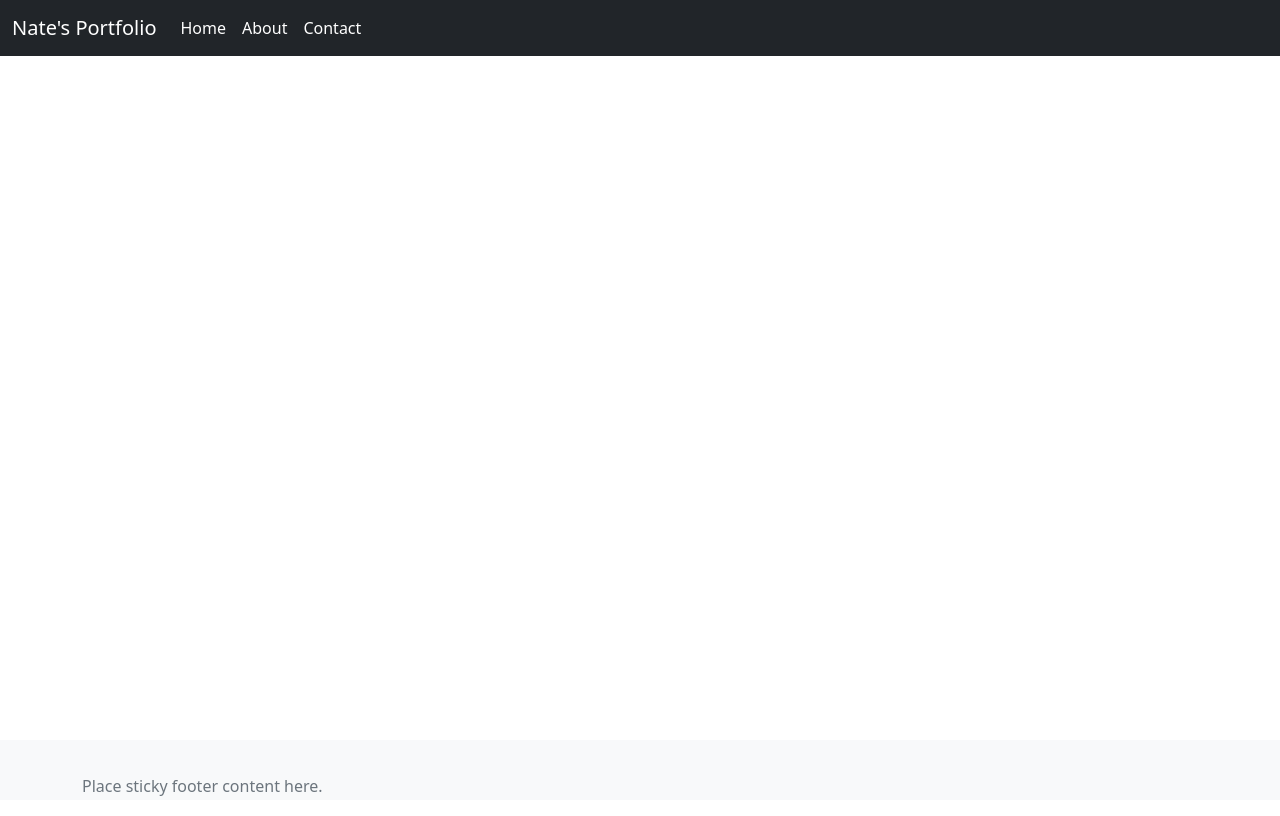
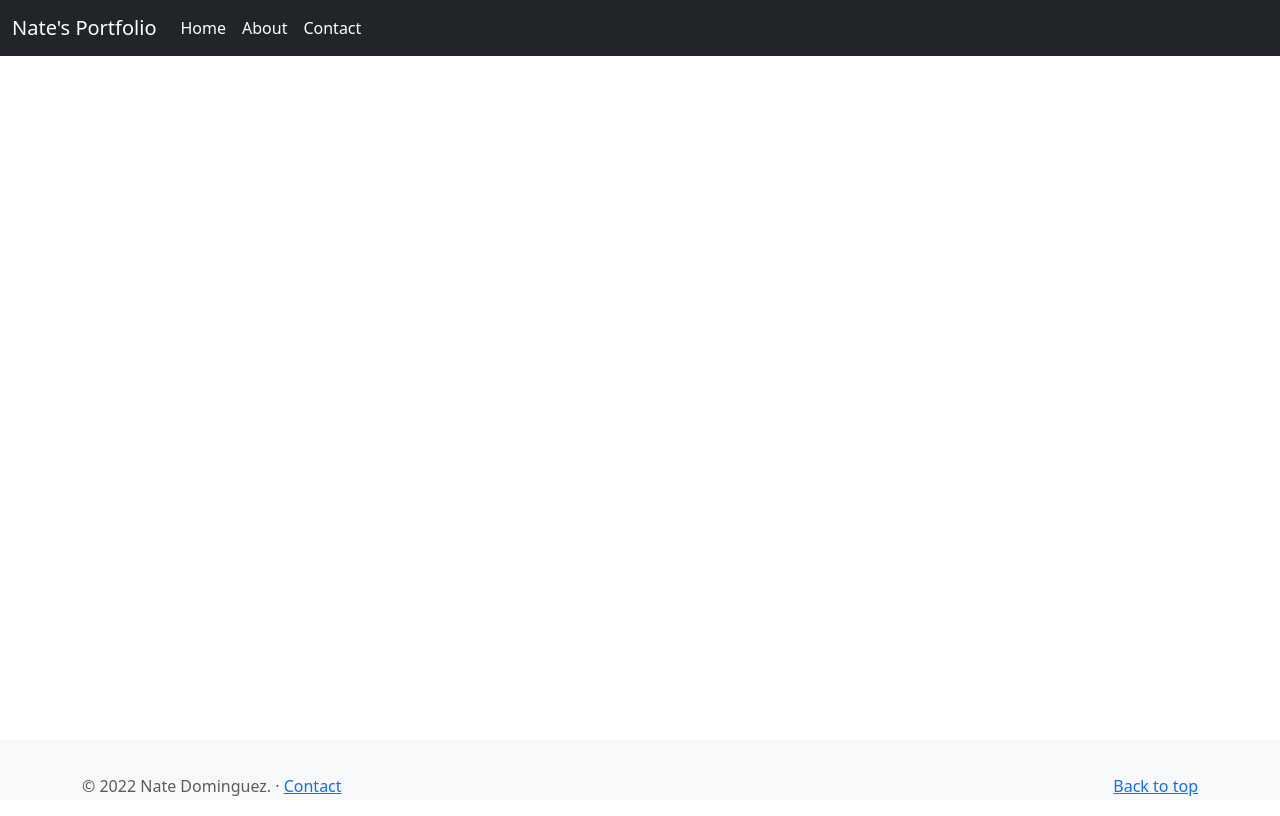
Before and after one commit to Nathaniel-Dominguez/portfolio-page, a plain HTML site: page contact.html in a window 1280 px wide. Drawn offline with nearby package versions, Linux system fonts and the light colour scheme.

Commit message:
updated footer on index

```diff
--- a/contact.html
+++ b/contact.html
@@ -49,7 +49,8 @@
 
   <footer class="footer mt-auto py-3 bg-light">
   <div class="container">
-    <span class="text-muted">Place sticky footer content here.</span>
+    <p class="float-end"><a href="#">Back to top</a></p>
+    <p>&copy; 2022 Nate Dominguez. &middot; <a href="contact.html">Contact</a></p>
   </div>
   </footer>
 
```
Also changed, not shown: index.html (+3 -1 lines).
